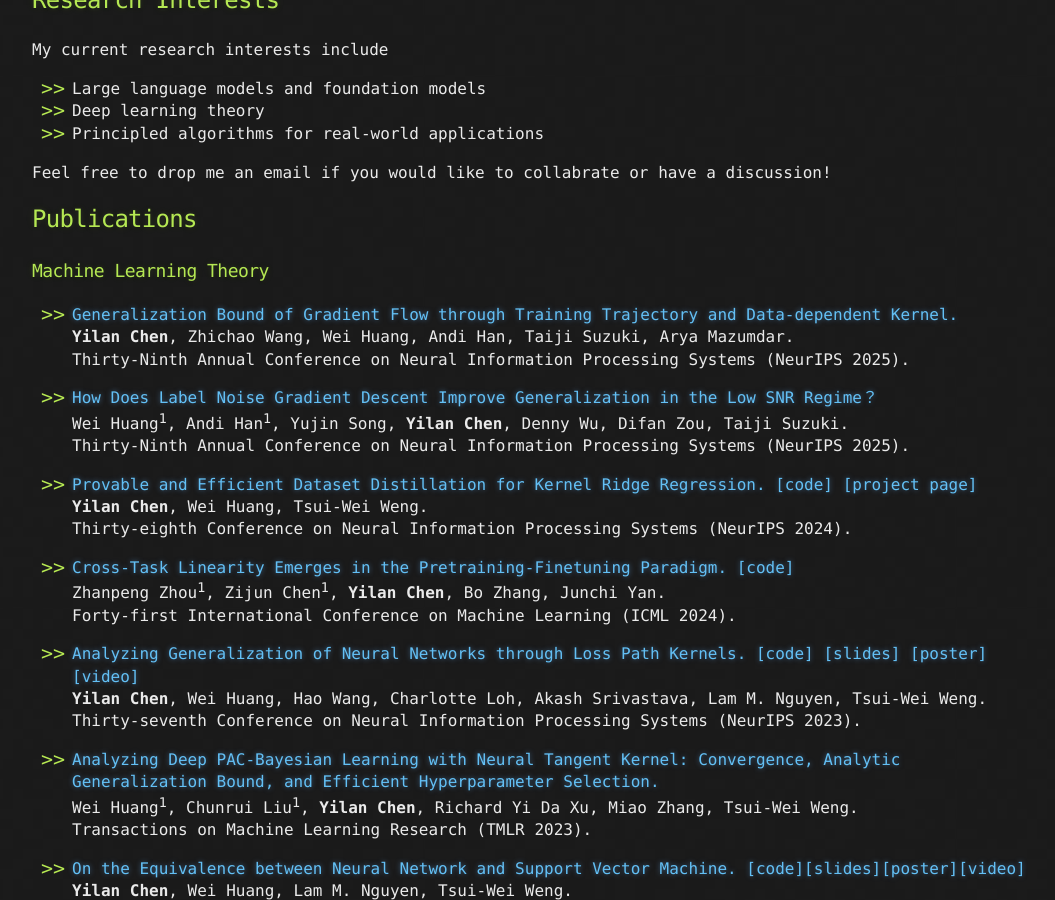
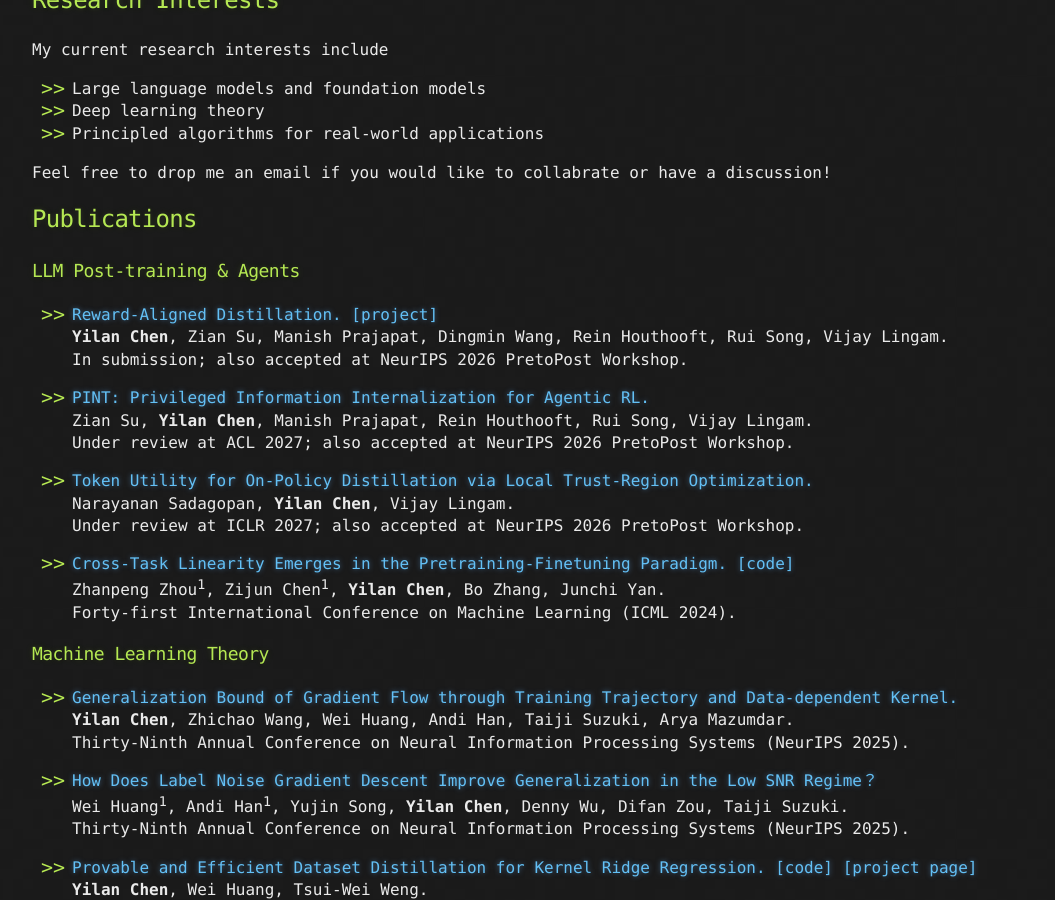
Before and after one commit to yilanchen6/yilanchen6.github.io, a Jekyll site: the page built from index.md, in a window 1280 px wide and 900 px high, scrolled down 456 px. Shown: the whole window, without its empty margins (108-1163 px from the left). Built offline with Jekyll 4.4.1, drawn with Linux system fonts in a browser that asks for light colours.

Commit message:
update publications

```diff
--- a/index.md
+++ b/index.md
@@ -55,6 +55,24 @@ Feel free to drop me an email if you would like to collabrate or have a discussi
 
 ## Publications
 
+### LLM Post-training & Agents
+- [Reward-Aligned Distillation.](https://arxiv.org/pdf/2610.14572) [[project]](https://reward-aligned-distillation.github.io/)<br>
+**Yilan Chen**, Zian Su, Manish Prajapat, Dingmin Wang, Rein Houthooft, Rui Song, Vijay Lingam.<br>
+In submission; also accepted at NeurIPS 2026 PretoPost Workshop.
+
+- [PINT: Privileged Information Internalization for Agentic RL.](https://openreview.net/pdf?id=R1peldcnUL)<br>
+Zian Su, **Yilan Chen**, Manish Prajapat, Rein Houthooft, Rui Song, Vijay Lingam.<br>
+Under review at ACL 2027; also accepted at NeurIPS 2026 PretoPost Workshop.
+
+- [Token Utility for On-Policy Distillation via Local Trust-Region Optimization.](https://arxiv.org/pdf/2610.18883)<br>
+Narayanan Sadagopan, **Yilan Chen**, Vijay Lingam.<br>
+Under review at ICLR 2027; also accepted at NeurIPS 2026 PretoPost Workshop.
+
+- [Cross-Task Linearity Emerges in the Pretraining-Finetuning Paradigm.](https://arxiv.org/pdf/2402.03660.pdf) [[code]](https://github.com/zzp1012/Cross-Task-Linearity) <br>
+Zhanpeng Zhou<sup>1</sup>, Zijun Chen<sup>1</sup>, **Yilan Chen**, Bo Zhang, Junchi Yan.<br>
+Forty-first International Conference on Machine Learning (ICML 2024).
+
+
 ### Machine Learning Theory
 - [Generalization Bound of Gradient Flow through Training Trajectory and Data-dependent Kernel.](https://openreview.net/pdf/af0ea9dcf0fa1cc544beb7e368004a6cec2d049e.pdf)<br>
 **Yilan Chen**, Zhichao Wang, Wei Huang, Andi Han, Taiji Suzuki, Arya Mazumdar.<br>
```
Also changed, not shown: other parts of index.md (+0 -4 lines), 1 other file.
